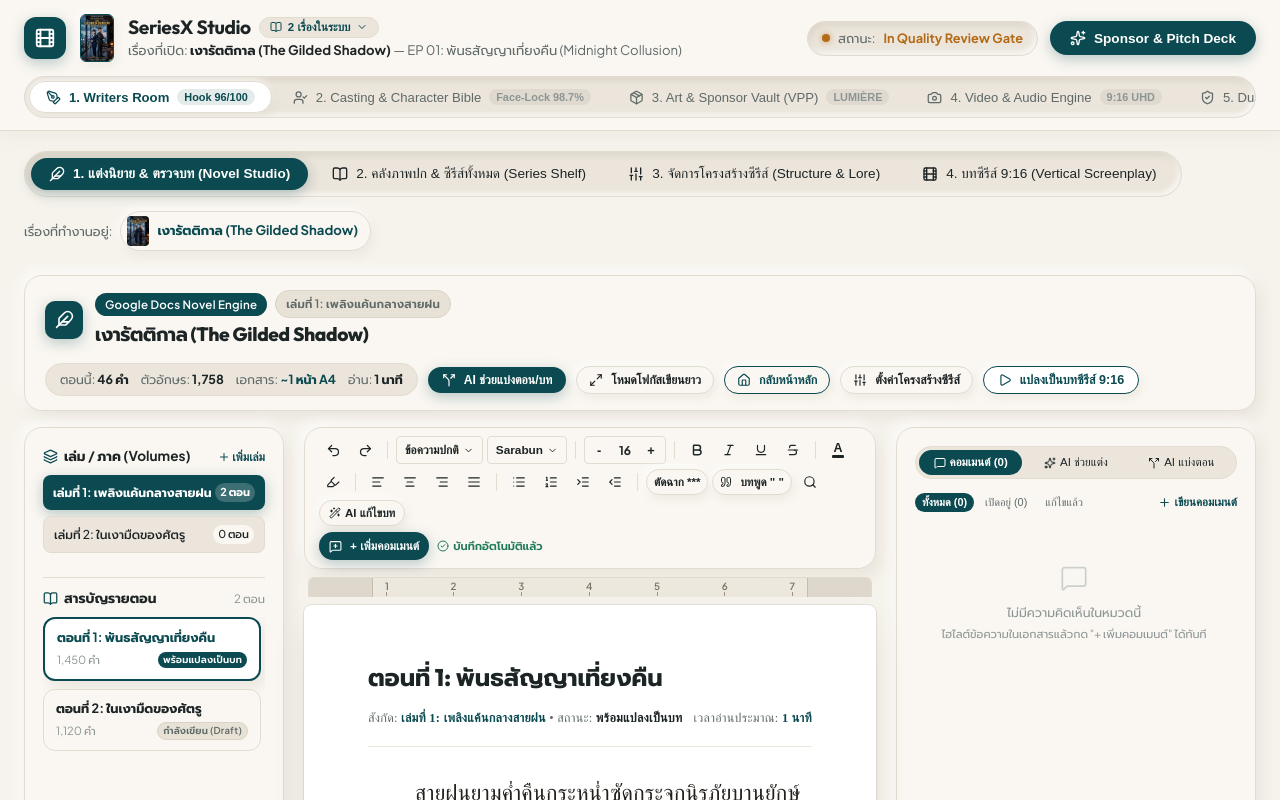
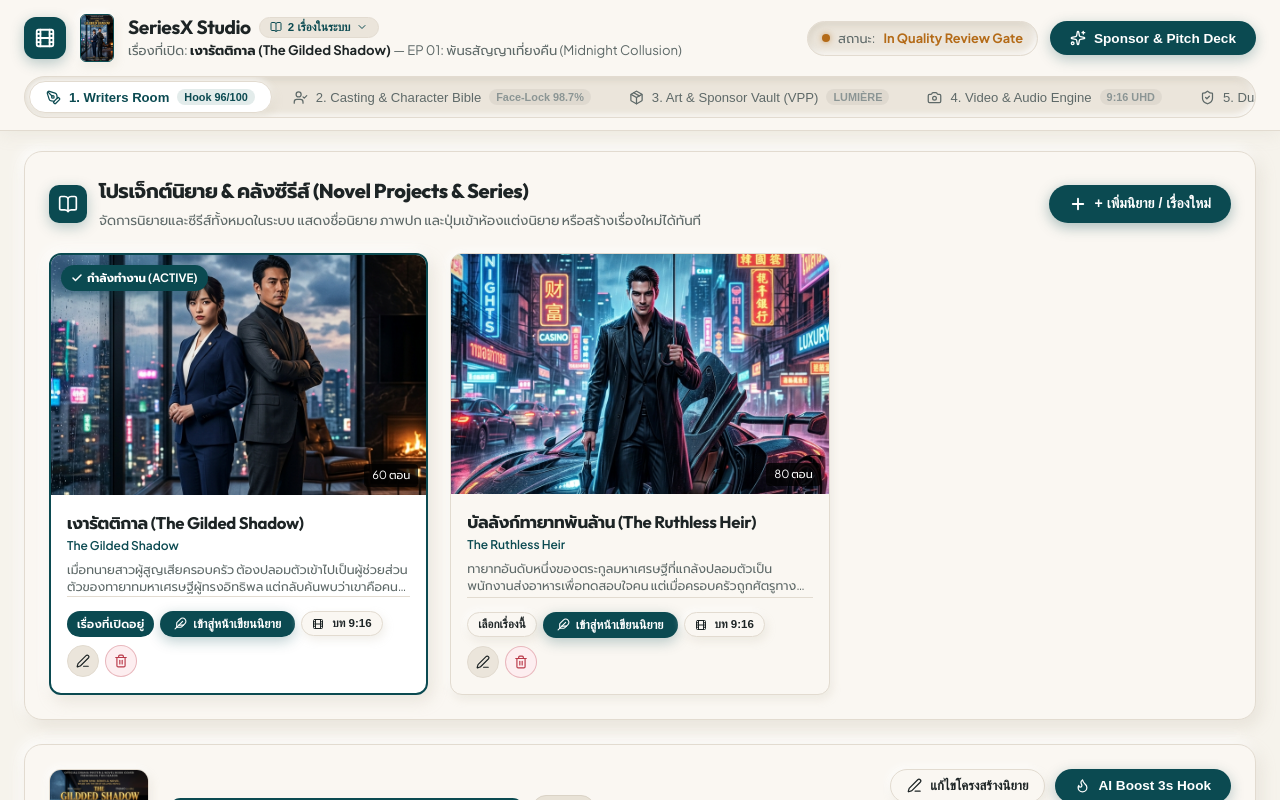
Before and after one commit to hectocornlabss-ai/seriesx, a React (Vite) app: page / in a window 1280 px wide. Shown: the top 800 px of the page. Built offline with nearby package versions, Linux system fonts and the light colour scheme.

Commit message:
feat: separate novel writing page and make novel projects shelf the default view with covers, titles, and add story button

```diff
--- a/src/App.jsx
+++ b/src/App.jsx
@@ -13,7 +13,7 @@ export default function App() {
   const [seriesList, setSeriesList] = useState(initialSeriesList);
   const [activeSeriesId, setActiveSeriesId] = useState(initialSeriesList[0].id);
   const [activeTab, setActiveTab] = useState('writers');
-  const [writersSubTab, setWritersSubTab] = useState('novel');
+  const [writersSubTab, setWritersSubTab] = useState('shelf');
   const [isApproved, setIsApproved] = useState(false);
 
   const activeSeries = seriesList.find(s => s.id === activeSeriesId) || seriesList[0];
--- a/src/components/WritersRoomTab.jsx
+++ b/src/components/WritersRoomTab.jsx
@@ -1,5 +1,5 @@
 import React, { useState } from 'react';
-import { Sparkles, Zap, Flame, Video, MessageSquare, Volume2, Eye, Camera, UserCheck, Activity, BookOpen, Music, ShieldCheck, Film, Award, Plus, Edit3, Trash2, Check, ArrowRight, Image as ImageIcon, Feather, Layers, List, Play, Sliders } from 'lucide-react';
+import { Sparkles, Zap, Flame, Video, MessageSquare, Volume2, Eye, Camera, UserCheck, Activity, BookOpen, Music, ShieldCheck, Film, Award, Plus, Edit3, Trash2, Check, ArrowRight, ArrowLeft, Image as ImageIcon, Feather, Layers, List, Play, Sliders } from 'lucide-react';
 import NovelStudioEditor from './NovelStudioEditor';
 import SeriesStructurePage from './SeriesStructurePage';
 
@@ -15,7 +15,7 @@ export default function WritersRoomTab({
   onSubTabChange,
   onGoHome
 }) {
-  const [internalSubTab, setInternalSubTab] = useState(activeSubTab || 'novel');
+  const [internalSubTab, setInternalSubTab] = useState(activeSubTab || 'shelf');
   const subTab = activeSubTab || internalSubTab;
 
   const setSubTab = (newTab) => {
@@ -127,135 +127,82 @@ export default function WritersRoomTab({
   return (
     <div style={{ display: 'flex', flexDirection: 'column', gap: '24px', padding: '20px 0' }}>
 
-      {/* 0. WRITERS ROOM SUB-NAV BAR (สลับระหว่าง หน้าแต่งนิยาย, คลังภาพปก & โครงสร้างหลัก, และบทซีรีส์ 9:16) */}
-      {/* 0. WRITERS ROOM SUB-NAV BAR (สลับระหว่าง หน้าแต่งนิยาย, คลังภาพปก & โครงเรื่องหลัก, ตั้งค่าโครงสร้างซีรีส์, และบทซีรีส์ 9:16) */}
-      <div style={{ display: 'flex', justifyContent: 'space-between', alignItems: 'center', flexWrap: 'wrap', gap: '14px' }}>
+      {/* SUB-VIEW 1: NOVEL STUDIO & AI CO-WRITER (DEDICATED SEPARATE PAGE) */}
+      {subTab === 'novel' && (
+        <div style={{ display: 'flex', flexDirection: 'column', gap: '16px' }}>
+          {/* Top Breadcrumb & Quick Action Bar */}
           <div style={{
-          display: 'inline-flex',
-          background: 'var(--bg-inset)',
-          padding: '6px',
-          borderRadius: 'var(--radius-pill)',
+            display: 'flex',
+            justifyContent: 'space-between',
+            alignItems: 'center',
+            flexWrap: 'wrap',
+            gap: '12px',
+            background: 'var(--bg-surface)',
+            padding: '12px 20px',
+            borderRadius: 'var(--radius-md)',
             border: '1px solid var(--border-subtle)',
-          boxShadow: 'var(--shadow-inset)',
-          gap: '6px',
-          flexWrap: 'wrap'
+            boxShadow: 'var(--shadow-raised-sm)'
           }}>
+            <div style={{ display: 'flex', alignItems: 'center', gap: '14px' }}>
               <button
-            onClick={() => setSubTab('novel')}
+                onClick={() => setSubTab('shelf')}
+                id="btn-back-to-shelf"
+                className="btn-secondary"
                 style={{
-              padding: '8px 18px',
-              borderRadius: 'var(--radius-pill)',
-              background: subTab === 'novel' ? 'var(--teal-primary)' : 'transparent',
-              color: subTab === 'novel' ? '#FFFFFF' : 'var(--text-main)',
-              border: 'none',
-              fontWeight: subTab === 'novel' ? 700 : 500,
-              fontSize: '0.85rem',
-              cursor: 'pointer',
                   display: 'flex',
                   alignItems: 'center',
                   gap: '8px',
-              boxShadow: subTab === 'novel' ? 'var(--shadow-teal-btn)' : 'none',
-              transition: 'all 0.15s ease'
+                  padding: '8px 16px',
+                  fontSize: '0.85rem',
+                  fontWeight: 700,
+                  color: 'var(--teal-primary)',
+                  borderColor: 'var(--teal-primary)',
+                  background: 'var(--bg-inset)',
+                  cursor: 'pointer'
                 }}
+                title="กลับไปยังคลังโปรเจ็กต์นิยายทั้งหมด"
               >
-            <Feather size={16} strokeWidth={2} />
-            <span>1. แต่งนิยาย & ตรวจบท (Novel Studio)</span>
+                <ArrowLeft size={16} strokeWidth={2.5} />
+                <span>← กลับไปคลังนิยายทั้งหมด (Projects)</span>
               </button>
 
-          <button
-            onClick={() => setSubTab('shelf')}
-            style={{
-              padding: '8px 18px',
-              borderRadius: 'var(--radius-pill)',
-              background: subTab === 'shelf' ? 'var(--teal-primary)' : 'transparent',
-              color: subTab === 'shelf' ? '#FFFFFF' : 'var(--text-main)',
-              border: 'none',
-              fontWeight: subTab === 'shelf' ? 700 : 500,
-              fontSize: '0.85rem',
-              cursor: 'pointer',
-              display: 'flex',
-              alignItems: 'center',
-              gap: '8px',
-              boxShadow: subTab === 'shelf' ? 'var(--shadow-teal-btn)' : 'none',
-              transition: 'all 0.15s ease'
-            }}
-          >
-            <BookOpen size={16} strokeWidth={2} />
-            <span>2. คลังภาพปก & ซีรีส์ทั้งหมด (Series Shelf)</span>
-          </button>
+              <div style={{ width: '1px', height: '28px', background: 'var(--border-subtle)' }} />
 
-          <button
-            onClick={() => setSubTab('structure')}
-            style={{
-              padding: '8px 18px',
-              borderRadius: 'var(--radius-pill)',
-              background: (subTab === 'structure' || subTab === 'new-series') ? 'var(--teal-primary)' : 'transparent',
-              color: (subTab === 'structure' || subTab === 'new-series') ? '#FFFFFF' : 'var(--text-main)',
-              border: 'none',
-              fontWeight: (subTab === 'structure' || subTab === 'new-series') ? 700 : 500,
-              fontSize: '0.85rem',
-              cursor: 'pointer',
-              display: 'flex',
-              alignItems: 'center',
-              gap: '8px',
-              boxShadow: (subTab === 'structure' || subTab === 'new-series') ? 'var(--shadow-teal-btn)' : 'none',
-              transition: 'all 0.15s ease'
-            }}
-          >
-            <Sliders size={16} strokeWidth={2} />
-            <span>3. จัดการโครงสร้างซีรีส์ (Structure & Lore)</span>
-          </button>
-
-          <button
-            onClick={() => setSubTab('screenplay')}
-            style={{
-              padding: '8px 18px',
-              borderRadius: 'var(--radius-pill)',
-              background: subTab === 'screenplay' ? 'var(--teal-primary)' : 'transparent',
-              color: subTab === 'screenplay' ? '#FFFFFF' : 'var(--text-main)',
-              border: 'none',
-              fontWeight: subTab === 'screenplay' ? 700 : 500,
-              fontSize: '0.85rem',
-              cursor: 'pointer',
-              display: 'flex',
-              alignItems: 'center',
-              gap: '8px',
-              boxShadow: subTab === 'screenplay' ? 'var(--shadow-teal-btn)' : 'none',
-              transition: 'all 0.15s ease'
-            }}
-          >
-            <Film size={16} strokeWidth={2} />
-            <span>4. บทซีรีส์ 9:16 (Vertical Screenplay)</span>
-          </button>
-        </div>
-
-        {/* Active Series Indicator Badge */}
-        <div style={{ display: 'flex', alignItems: 'center', gap: '8px' }}>
-          <span style={{ fontSize: '0.8rem', color: 'var(--text-muted)' }}>เรื่องที่ทำงานอยู่:</span>
-          <div style={{
-            display: 'flex',
-            alignItems: 'center',
-            gap: '8px',
-            background: 'var(--bg-surface)',
-            padding: '4px 12px 4px 6px',
-            borderRadius: 'var(--radius-pill)',
-            border: '1px solid var(--border-subtle)',
-            boxShadow: 'var(--shadow-raised-sm)'
-          }}>
+              <div style={{ display: 'flex', alignItems: 'center', gap: '10px' }}>
                 <img
                   src={activeSeries.coverUrl}
                   alt=""
-              style={{ width: '22px', height: '30px', objectFit: 'cover', borderRadius: '4px' }}
+                  style={{ width: '28px', height: '40px', objectFit: 'cover', borderRadius: '4px', border: '1px solid var(--border-subtle)' }}
                 />
-            <strong style={{ fontSize: '0.82rem', color: 'var(--teal-primary)' }}>
-              {activeSeries.title}
-            </strong>
+                <div>
+                  <div style={{ fontSize: '0.72rem', color: 'var(--text-muted)' }}>กำลังเขียนนิยายเรื่อง:</div>
+                  <strong style={{ fontSize: '1rem', color: 'var(--text-main)' }}>{activeSeries.title}</strong>
                 </div>
               </div>
             </div>
 
-      {/* SUB-VIEW 1: NOVEL STUDIO & AI CO-WRITER */}
-      {subTab === 'novel' && (
+            <div style={{ display: 'flex', gap: '10px', alignItems: 'center' }}>
+              <button
+                onClick={() => setSubTab('structure')}
+                className="btn-secondary"
+                style={{ padding: '7px 14px', fontSize: '0.78rem' }}
+                title="เปิดหน้าตั้งค่าโครงสร้างซีรีส์และ Lore"
+              >
+                <Sliders size={14} strokeWidth={2} />
+                <span>โครงสร้างเรื่อง & Lore</span>
+              </button>
+              <button
+                onClick={() => setSubTab('screenplay')}
+                className="btn-secondary"
+                style={{ padding: '7px 14px', fontSize: '0.78rem' }}
+                title="แปลงและดูบทซีรีส์ 9:16"
+              >
+                <Film size={14} strokeWidth={2} />
+                <span>บทซีรีส์ 9:16</span>
+              </button>
+            </div>
+          </div>
+
           <NovelStudioEditor
             series={activeSeries}
             onUpdateSeries={onUpdateSeries}
@@ -264,55 +211,110 @@ export default function WritersRoomTab({
             }}
             onOpenSeriesSettings={() => setSubTab('structure')}
             onOpenCharacterBible={onOpenCharacterBible}
-          onGoHome={onGoHome}
+            onGoHome={() => setSubTab('shelf')}
           />
+        </div>
       )}
 
-      {/* SUB-VIEW 2: DEDICATED FULL-PAGE EDIT SERIES STRUCTURE (NON-POPUP) */}
+      {/* SUB-VIEW 2: DEDICATED FULL-PAGE EDIT SERIES STRUCTURE */}
       {subTab === 'structure' && (
+        <div style={{ display: 'flex', flexDirection: 'column', gap: '16px' }}>
+          <div style={{ display: 'flex', justifyContent: 'space-between', alignItems: 'center', flexWrap: 'wrap', gap: '10px' }}>
+            <button
+              onClick={() => setSubTab('shelf')}
+              className="btn-secondary"
+              style={{ display: 'flex', alignItems: 'center', gap: '8px', padding: '8px 16px', fontSize: '0.85rem', fontWeight: 700 }}
+            >
+              <ArrowLeft size={16} strokeWidth={2.5} />
+              <span>← กลับไปคลังนิยายทั้งหมด (Projects)</span>
+            </button>
+            <button
+              onClick={() => setSubTab('novel')}
+              className="btn-primary"
+              style={{ display: 'flex', alignItems: 'center', gap: '8px', padding: '8px 16px', fontSize: '0.85rem' }}
+            >
+              <Feather size={16} strokeWidth={2} />
+              <span>เข้าสู่หน้าเขียนนิยาย</span>
+            </button>
+          </div>
           <SeriesStructurePage
             series={activeSeries}
             isNew={false}
             onSave={handleSaveStructure}
             onCancel={() => setSubTab('shelf')}
           />
+        </div>
       )}
 
-      {/* SUB-VIEW 3: DEDICATED FULL-PAGE CREATE NEW SERIES (NON-POPUP) */}
+      {/* SUB-VIEW 3: DEDICATED FULL-PAGE CREATE NEW SERIES */}
       {subTab === 'new-series' && (
+        <div style={{ display: 'flex', flexDirection: 'column', gap: '16px' }}>
+          <button
+            onClick={() => setSubTab('shelf')}
+            className="btn-secondary"
+            style={{ display: 'flex', alignItems: 'center', gap: '8px', padding: '8px 16px', fontSize: '0.85rem', fontWeight: 700, alignSelf: 'flex-start' }}
+          >
+            <ArrowLeft size={16} strokeWidth={2.5} />
+            <span>← ยกเลิก / กลับไปคลังนิยาย</span>
+          </button>
           <SeriesStructurePage
             series={null}
             isNew={true}
             onSave={handleSaveNewSeries}
             onCancel={() => setSubTab('shelf')}
           />
+        </div>
       )}
 
-      {/* SUB-VIEW 4: SERIES SHELF & MASTER LORE */}
+      {/* SUB-VIEW 4: MAIN NOVEL PROJECTS & BOOK COVERS SHELF (DEFAULT) */}
       {subTab === 'shelf' && (
         <>
-          {/* 1. TOP SECTION: SERIES LIBRARY & BOOK COVERS SHELF (เพิ่ม / แก้ไข / ลบ เรื่อง) */}
+          {/* 1. TOP SECTION: SERIES LIBRARY & BOOK COVERS SHELF (แสดงชื่อนิยาย ภาพปก และปุ่มสร้างเรื่องใหม่) */}
           <div className="clay-card" style={{ padding: '24px' }}>
-            <div style={{ display: 'flex', justifyContent: 'space-between', alignItems: 'center', marginBottom: '18px', flexWrap: 'wrap', gap: '12px' }}>
+            <div style={{ display: 'flex', justifyContent: 'space-between', alignItems: 'center', marginBottom: '22px', flexWrap: 'wrap', gap: '14px' }}>
               <div>
-                <div style={{ display: 'flex', alignItems: 'center', gap: '8px' }}>
-                  <BookOpen size={20} strokeWidth={2} color="var(--teal-primary)" />
-                  <h2 style={{ fontSize: '1.2rem', color: 'var(--text-main)', margin: 0, fontWeight: 700 }}>
-                    คลังซีรีส์ & ภาพปกนิยาย (Series Library & Book Covers)
+                <div style={{ display: 'flex', alignItems: 'center', gap: '12px' }}>
+                  <div style={{
+                    width: '38px',
+                    height: '38px',
+                    borderRadius: '10px',
+                    background: 'var(--teal-primary)',
+                    display: 'flex',
+                    alignItems: 'center',
+                    justifyContent: 'center',
+                    color: '#fff',
+                    boxShadow: 'var(--shadow-teal-btn)'
+                  }}>
+                    <BookOpen size={20} strokeWidth={2} />
+                  </div>
+                  <div>
+                    <h2 style={{ fontSize: '1.25rem', color: 'var(--text-main)', margin: 0, fontWeight: 800 }}>
+                      โปรเจ็กต์นิยาย & คลังซีรีส์ (Novel Projects & Series)
                     </h2>
+                    <p style={{ fontSize: '0.84rem', color: 'var(--text-muted)', margin: '4px 0 0 0' }}>
+                      จัดการนิยายและซีรีส์ทั้งหมดในระบบ แสดงชื่อนิยาย ภาพปก และปุ่มเข้าห้องแต่งนิยาย หรือสร้างเรื่องใหม่ได้ทันที
+                    </p>
                   </div>
-            <p style={{ fontSize: '0.82rem', color: 'var(--text-muted)', marginTop: '4px' }}>
-              สตูดิโอรองรับการสร้างหลายเรื่องและหลายตัวละคร สามารถสลับเรื่องทำงาน เพิ่มเรื่องใหม่ หรือแก้ไขโครงสร้างนิยายได้อิสระ
-            </p>
+                </div>
               </div>
 
               <div style={{ display: 'flex', gap: '10px' }}>
                 <button
                   onClick={() => setSubTab('new-series')}
+                  id="btn-add-new-series-main"
                   className="btn-primary"
+                  style={{
+                    padding: '10px 20px',
+                    fontSize: '0.88rem',
+                    fontWeight: 700,
+                    display: 'flex',
+                    alignItems: 'center',
+                    gap: '8px',
+                    boxShadow: '0 4px 14px rgba(11, 74, 81, 0.35)'
+                  }}
                 >
-              <Plus size={16} strokeWidth={2} />
-              <span>สร้างซีรีส์เรื่องใหม่</span>
+                  <Plus size={18} strokeWidth={2.5} />
+                  <span>+ เพิ่มนิยาย / เรื่องใหม่</span>
                 </button>
               </div>
             </div>
@@ -320,8 +322,8 @@ export default function WritersRoomTab({
             {/* Series Covers Grid */}
             <div style={{
               display: 'grid',
-          gridTemplateColumns: 'repeat(auto-fill, minmax(280px, 1fr))',
-          gap: '20px'
+              gridTemplateColumns: 'repeat(auto-fill, minmax(290px, 1fr))',
+              gap: '22px'
             }}>
           {seriesList.map(item => {
             const isActive = item.id === activeSeries.id;
@@ -340,11 +342,17 @@ export default function WritersRoomTab({
                 }}
               >
                 {/* Book Cover Image 2:3 */}
-                <div style={{ position: 'relative', height: '240px', background: '#000', overflow: 'hidden' }}>
+                <div
+                  onClick={() => { onSelectSeries(item.id); setSubTab('novel'); }}
+                  style={{ position: 'relative', height: '240px', background: '#000', overflow: 'hidden', cursor: 'pointer' }}
+                  title="คลิกภาพปกเพื่อเข้าสู่ห้องเขียนนิยาย"
+                >
                   <img
                     src={item.coverUrl}
                     alt={item.title}
-                    style={{ width: '100%', height: '100%', objectFit: 'cover' }}
+                    style={{ width: '100%', height: '100%', objectFit: 'cover', transition: 'transform 0.3s ease' }}
+                    onMouseEnter={e => e.currentTarget.style.transform = 'scale(1.04)'}
+                    onMouseLeave={e => e.currentTarget.style.transform = 'scale(1)'}
                   />
                   {isActive && (
                     <div style={{
@@ -382,7 +390,13 @@ export default function WritersRoomTab({
 
                 {/* Card Content & Metadata */}
                 <div style={{ padding: '16px', display: 'flex', flexDirection: 'column', flex: 1 }}>
-                  <h3 style={{ fontSize: '1rem', color: 'var(--text-main)', margin: 0, fontWeight: 700 }}>
+                  <h3
+                    onClick={() => { onSelectSeries(item.id); setSubTab('novel'); }}
+                    style={{ fontSize: '1.05rem', color: 'var(--text-main)', margin: 0, fontWeight: 700, cursor: 'pointer' }}
+                    title="คลิกเพื่อเข้าสู่ห้องเขียนนิยาย"
+                    onMouseEnter={e => e.currentTarget.style.color = 'var(--teal-primary)'}
+                    onMouseLeave={e => e.currentTarget.style.color = 'var(--text-main)'}
+                  >
                     {item.title}
                   </h3>
                   <p style={{ fontSize: '0.75rem', color: 'var(--teal-primary)', marginTop: '2px', fontWeight: 600 }}>
@@ -420,11 +434,11 @@ export default function WritersRoomTab({
                       <button
                         onClick={() => { onSelectSeries(item.id); setSubTab('novel'); }}
                         className="btn-primary"
-                        style={{ padding: '5px 12px', fontSize: '0.72rem' }}
+                        style={{ padding: '6px 14px', fontSize: '0.78rem', display: 'flex', alignItems: 'center', gap: '6px', fontWeight: 700 }}
                         title="เปิดหน้าแต่งนิยายรายตอนสำหรับเรื่องนี้"
                       >
-                        <Feather size={12} strokeWidth={2} />
-                        <span>แต่งนิยาย</span>
+                        <Feather size={13} strokeWidth={2} />
+                        <span>เข้าสู่หน้าเขียนนิยาย</span>
                       </button>
 
                       <button
@@ -700,8 +714,53 @@ export default function WritersRoomTab({
     </>
   )}
 
-  {/* SUB-VIEW 3: VERTICAL SCREENPLAY BREAKDOWN (9:16 BEATS) */}
+  {/* SUB-VIEW 5: VERTICAL SCREENPLAY BREAKDOWN (9:16 BEATS) */}
   {subTab === 'screenplay' && (
+    <div style={{ display: 'flex', flexDirection: 'column', gap: '16px' }}>
+      {/* Top Breadcrumb Navigation */}
+      <div style={{
+        display: 'flex',
+        justifyContent: 'space-between',
+        alignItems: 'center',
+        flexWrap: 'wrap',
+        gap: '12px',
+        background: 'var(--bg-surface)',
+        padding: '12px 20px',
+        borderRadius: 'var(--radius-md)',
+        border: '1px solid var(--border-subtle)',
+        boxShadow: 'var(--shadow-raised-sm)'
+      }}>
+        <button
+          onClick={() => setSubTab('shelf')}
+          className="btn-secondary"
+          style={{
+            display: 'flex',
+            alignItems: 'center',
+            gap: '8px',
+            padding: '8px 16px',
+            fontSize: '0.85rem',
+            fontWeight: 700,
+            color: 'var(--teal-primary)',
+            borderColor: 'var(--teal-primary)',
+            background: 'var(--bg-inset)',
+            cursor: 'pointer'
+          }}
+          title="กลับไปยังคลังโปรเจ็กต์นิยายทั้งหมด"
+        >
+          <ArrowLeft size={16} strokeWidth={2.5} />
+          <span>← กลับไปคลังนิยายทั้งหมด (Projects)</span>
+        </button>
+
+        <button
+          onClick={() => setSubTab('novel')}
+          className="btn-primary"
+          style={{ display: 'flex', alignItems: 'center', gap: '8px', padding: '8px 16px', fontSize: '0.85rem' }}
+        >
+          <Feather size={16} strokeWidth={2} />
+          <span>เข้าสู่หน้าเขียนนิยาย (Novel Studio)</span>
+        </button>
+      </div>
+
       <div style={{ display: 'grid', gridTemplateColumns: '320px 1fr', gap: '20px' }}>
         {/* Shots List / Beat Sheet */}
         <div className="clay-card" style={{ padding: '20px' }}>
@@ -909,6 +968,7 @@ export default function WritersRoomTab({
           </div>
         </div>
       </div>
+    </div>
   )}
   </div>
 );
```
Also changed, not shown: src/components/Header.jsx (+6 -1 lines). Lines whose indentation alone changed are shown as unchanged.
